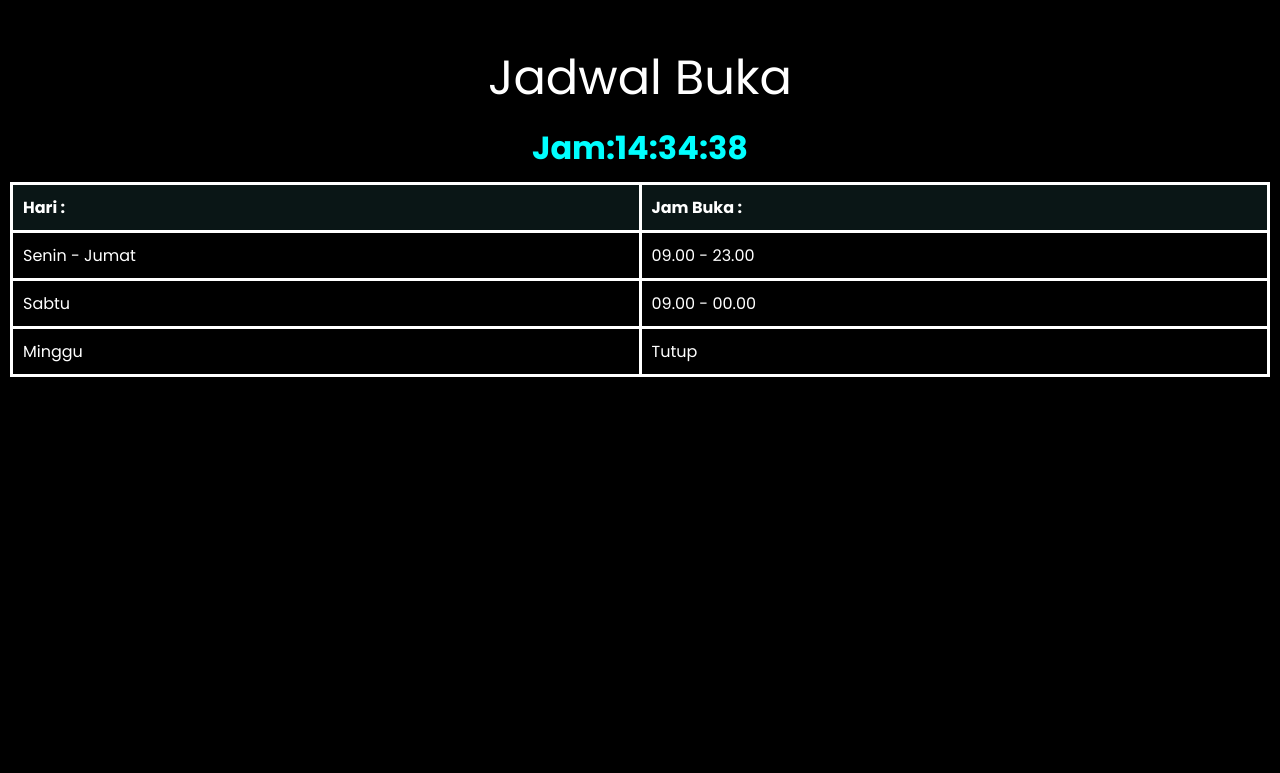
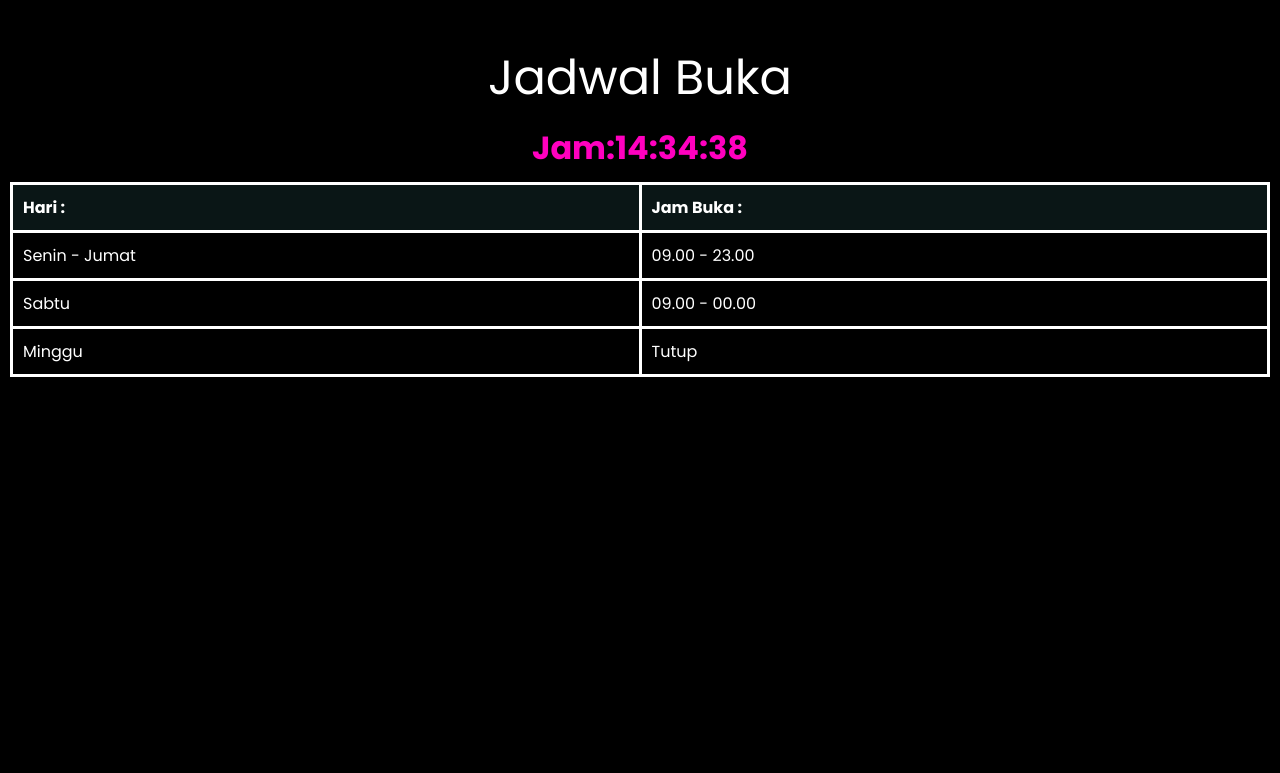
Before and after one commit to Nickwildez/WarnetPojok.github.io, a plain HTML site: page index.htm in a window 1280 px wide. Shown: the part 2120-2893 px from the top of the page. Drawn offline with nearby package versions, Linux system fonts and the light colour scheme.

Commit message:
Update style.css

```diff
--- a/style.css
+++ b/style.css
@@ -10,7 +10,7 @@
     scroll-behavior: smooth;
     font-family: "poppins", sans-serif;
     text-transform: capitalize;
-    -webkit-tap-highlight-color: none;
+    -webkit-tap-highlight-color: transparent;
     text-decoration: none;
     user-select: none;
 }
@@ -333,7 +333,7 @@ nav .isi-nav {
     text-align: center;
     font-weight: bold;
     position: relative;
-    color: aqua;
+    color: #ff00bf;
     font-size: 2rem;
 }
 
@@ -677,7 +677,7 @@ form {
 .box-li h3::before{
     content: '';
     position: absolute;
-    background-color: #ff00bf;
+    background-color: #00ffff;
     left: 0;
     bottom: 0;
     height: 2px;
```
